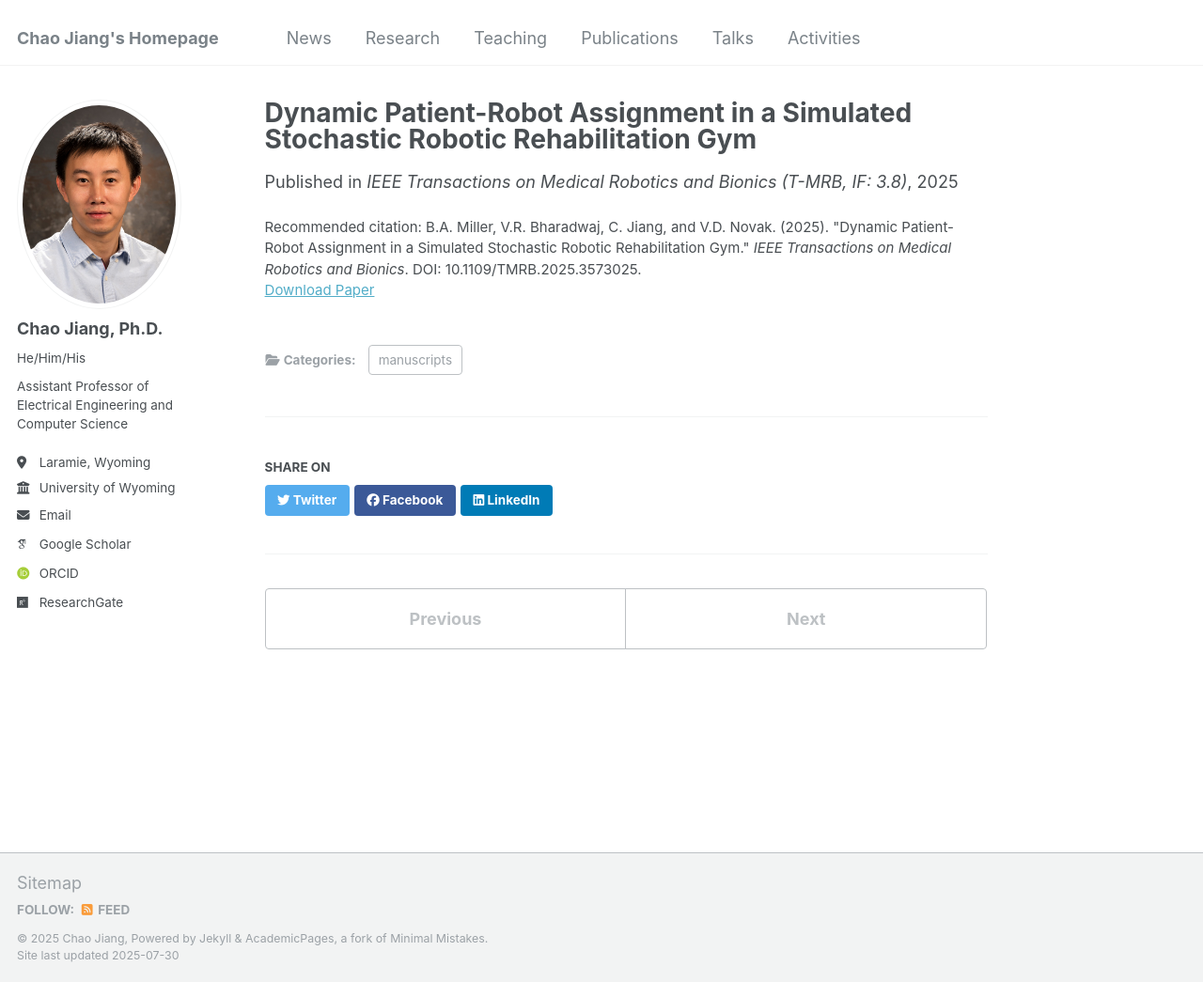
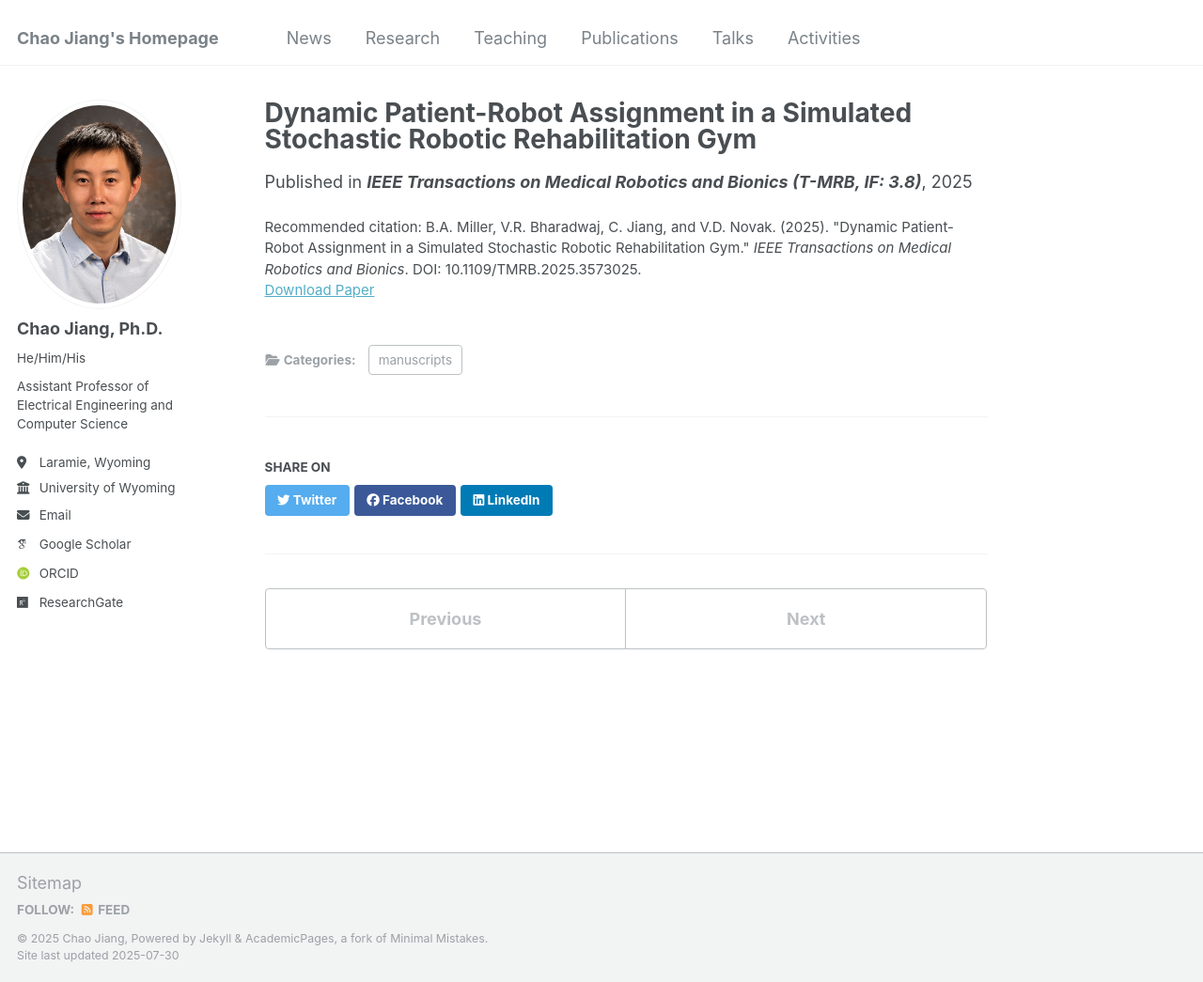
Before and after one commit to cjiang6/cjiang6.github.io, a Jekyll site: the page built from _publications/2025-05-01.md, in a window 1280 px wide and 1045 px high. Shown: the whole window at 94% size. Built offline with Jekyll 4.4.1, drawn with Linux system fonts in a browser that asks for light colours; some web fonts are replaced.

Commit message:
Update 2025-05-01.md

```diff
--- a/_publications/2025-05-01.md
+++ b/_publications/2025-05-01.md
@@ -5,7 +5,7 @@ category: manuscripts
 #permalink: /publication/2015-10-01-paper-title-number-3
 #excerpt: 'This paper is about the number 3. The number 4 is left for future work.'
 date: 2025-05-01
-venue: 'IEEE Transactions on Medical Robotics and Bionics (T-MRB, IF: 3.8)'
+venue: '<b>IEEE Transactions on Medical Robotics and Bionics (T-MRB, IF: 3.8)</b>'
 #slidesurl: 'http://academicpages.github.io/files/slides3.pdf'
 paperurl: 'https://ieeexplore.ieee.org/document/11011676'
 citation: 'B.A. Miller, V.R. Bharadwaj, C. Jiang, and V.D. Novak. (2025). &quot;Dynamic Patient-Robot Assignment in a Simulated Stochastic Robotic Rehabilitation Gym.&quot; <i>IEEE Transactions on Medical Robotics and Bionics</i>. DOI: 10.1109/TMRB.2025.3573025.'
```
